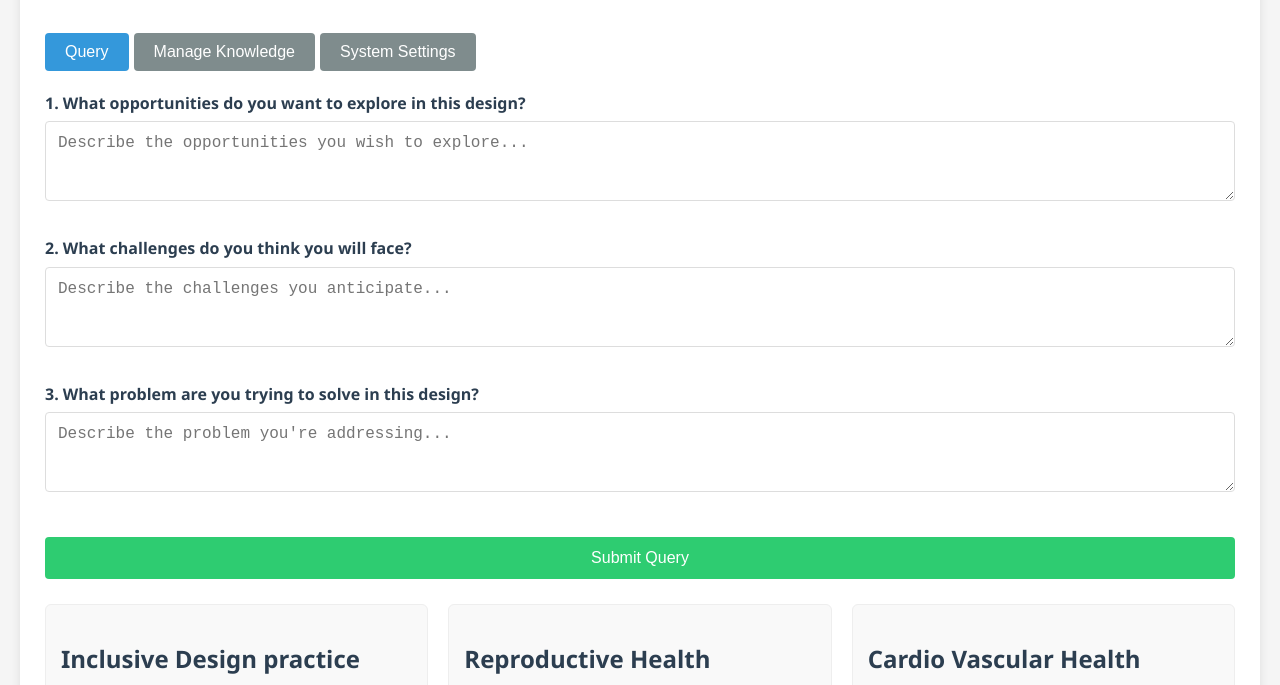
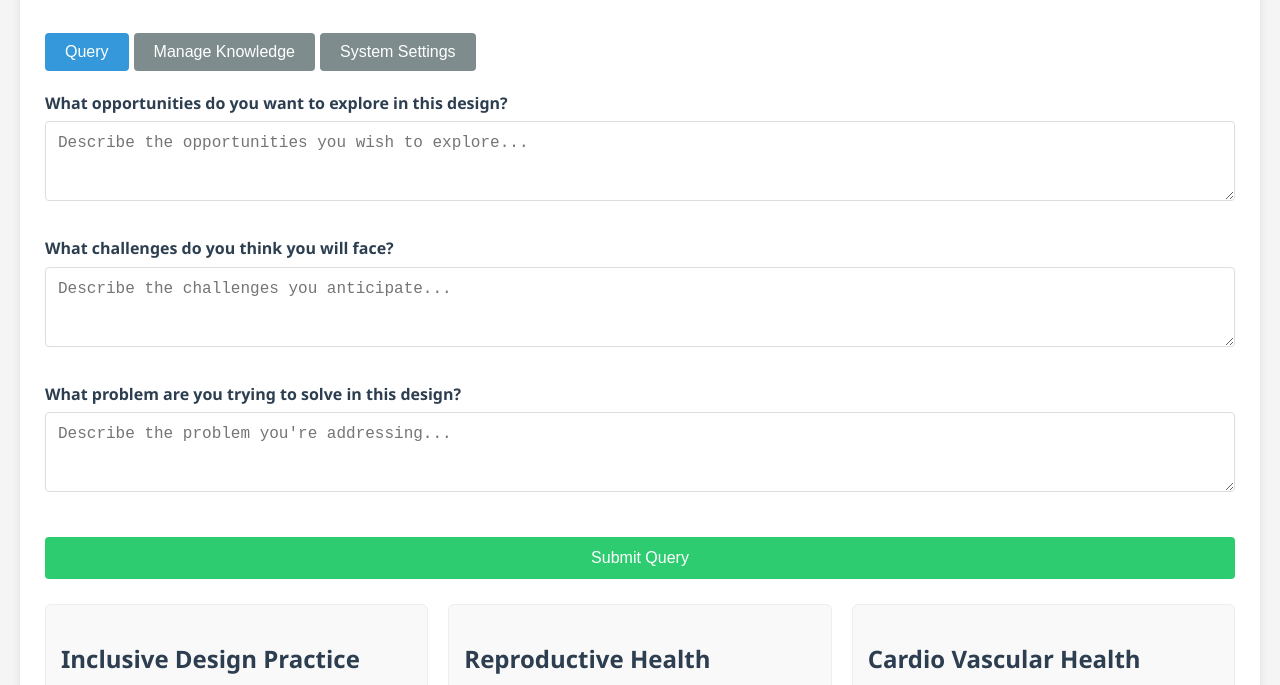
Before and after one commit to Considerate-Digital/Defankle_builds, a website: page public/index.html in a window 1280 px wide. Shown: the part 115-800 px from the top of the page. Drawn offline with Linux system fonts and the light colour scheme; no server answers.

Commit message:
update index.html

```diff
--- a/public/index.html
+++ b/public/index.html
@@ -21,7 +21,7 @@
           <div class="query-fields">
             <div class="query-field">
               <label id="question-label-1" for="prompt-input-1"
-                >1. What opportunities do you want to explore in this
+                >What opportunities do you want to explore in this
                 design?</label
               >
               <textarea
@@ -33,7 +33,7 @@
 
             <div class="query-field">
               <label id="question-label-2" for="prompt-input-2"
-                >2. What challenges do you think you will face?</label
+                >What challenges do you think you will face?</label
               >
               <textarea
                 id="prompt-input-2"
@@ -44,7 +44,7 @@
 
             <div class="query-field">
               <label id="question-label-3" for="prompt-input-3"
-                >3. What problem are you trying to solve in this design?</label
+                >What problem are you trying to solve in this design?</label
               >
               <textarea
                 id="prompt-input-3"
@@ -64,7 +64,7 @@
 
         <div class="responses-grid">
           <div class="response-column">
-            <h2>Inclusive Design practice</h2>
+            <h2>Inclusive Design Practice</h2>
             <p class="kb-description">Methods and Practices</p>
             <div id="response-kb1" class="response-container"></div>
           </div>
```
